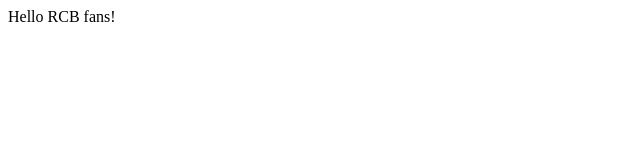
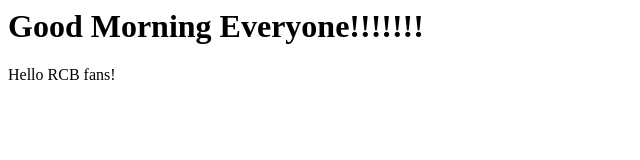
Before and after one commit to charnbr12/git-course, a plain HTML site: page index.html in a window 1280 px wide. Shown: the whole page, without its empty margins (0-640 px from the left). Drawn offline with Linux system fonts and the light colour scheme.

Commit message:
ee sala cup namde

```diff
--- a/index.html
+++ b/index.html
@@ -1 +1,3 @@
+<h1>Good Morning Everyone!!!!!!!
+</h1>
 <p>Hello RCB fans!</p>
```
